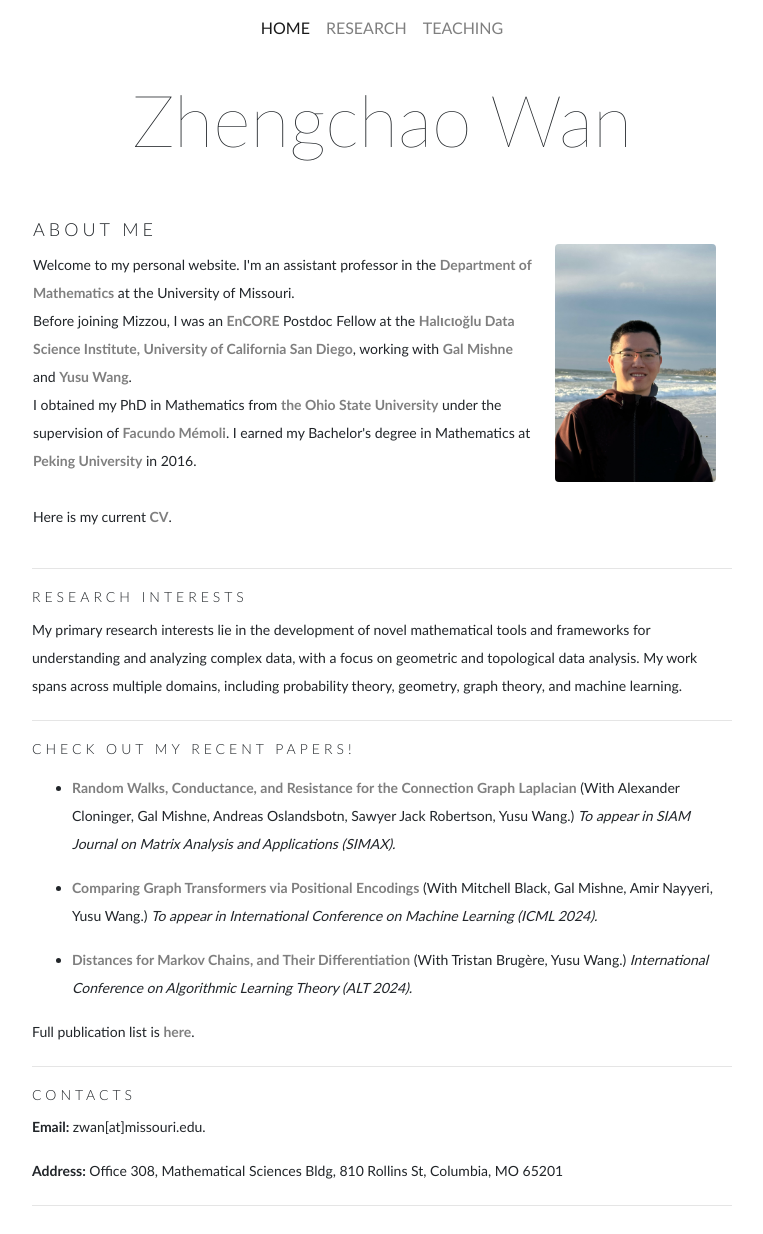
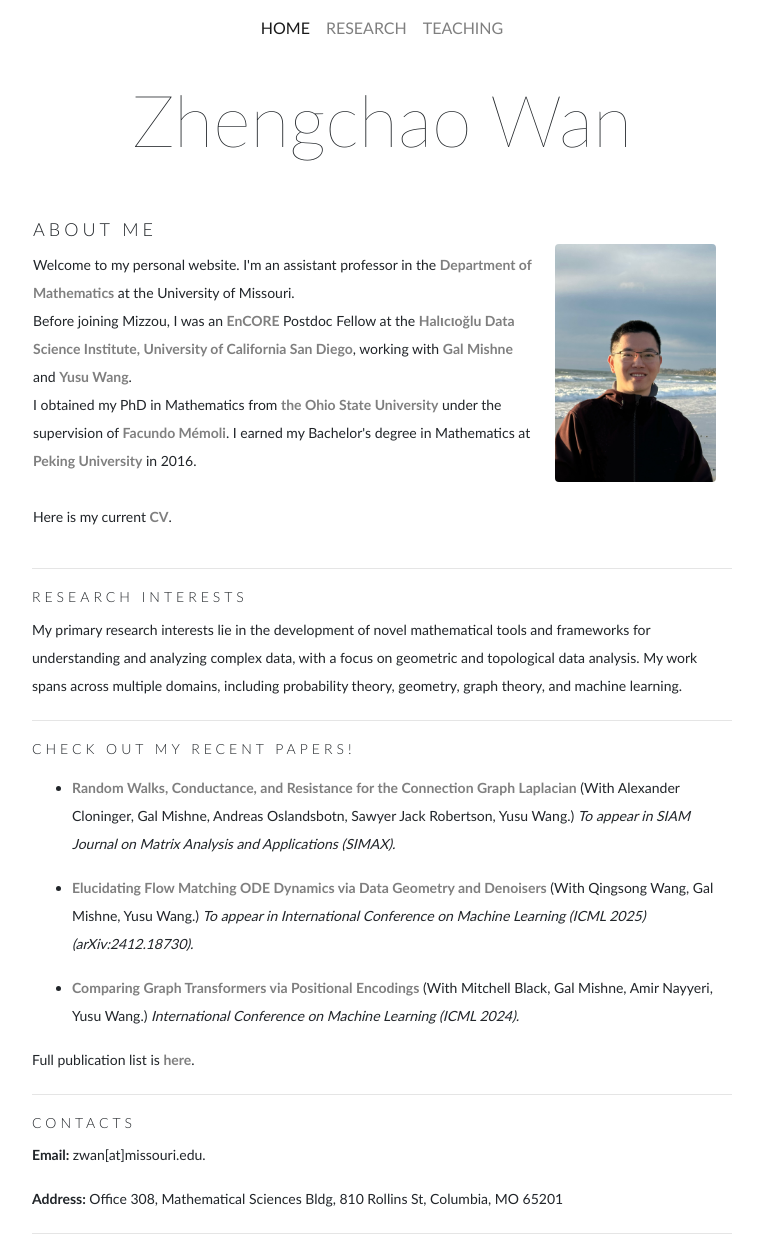
Before and after one commit to ZhengchaoW/ZhengchaoW.github.io, a Jekyll site: the page built from index.html, in a window 1280 px wide. Shown: the whole page, without its empty margins (258-1021 px from the left). Built offline with Jekyll 4.4.1, drawn with Linux system fonts in a browser that asks for light colours; before the commit the page ends 1206 px from its top, so only the background shows below that.

Commit message:
update paper

```diff
--- a/_data/conference.yml
+++ b/_data/conference.yml
@@ -1,8 +1,12 @@
 papers:
+  - title: "Elucidating Flow Matching ODE Dynamics via Data Geometry and Denoisers"
+    link: https://arxiv.org/pdf/2412.18730
+    coauthors: Qingsong Wang, Gal Mishne, Yusu Wang
+    publishedat: To appear in International Conference on Machine Learning (ICML 2025) (arXiv:2412.18730)
   - title: "Comparing Graph Transformers via Positional Encodings"
     link: https://arxiv.org/pdf/2402.14202
     coauthors: Mitchell Black, Gal Mishne, Amir Nayyeri, Yusu Wang
-    publishedat: To appear in International Conference on Machine Learning (ICML 2024)
+    publishedat: International Conference on Machine Learning (ICML 2024)
   - title: "Distances for Markov Chains, and Their Differentiation"
     link: https://proceedings.mlr.press/v237/brugere24a/brugere24a.pdf
     coauthors: Tristan Brugère, Yusu Wang
--- a/_data/preprints.yml
+++ b/_data/preprints.yml
@@ -1,8 +1,4 @@
 papers:
-  - title: "Elucidating Flow Matching ODE Dynamics with Respect to Data Geometries"
-    link: https://arxiv.org/pdf/2412.18730
-    coauthors: Qingsong Wang, Gal Mishne, Yusu Wang
-    publishedat: arXiv preprint arXiv:2412.18730 (2024)
   - title: "All You Need is Resistance: On the Equivalence of Effective Resistance and Certain Optimal Transport Problems on Graphs"
     link: https://arxiv.org/pdf/2404.15261
     coauthors: Sawyer Robertson, Alexander Cloninger
```
